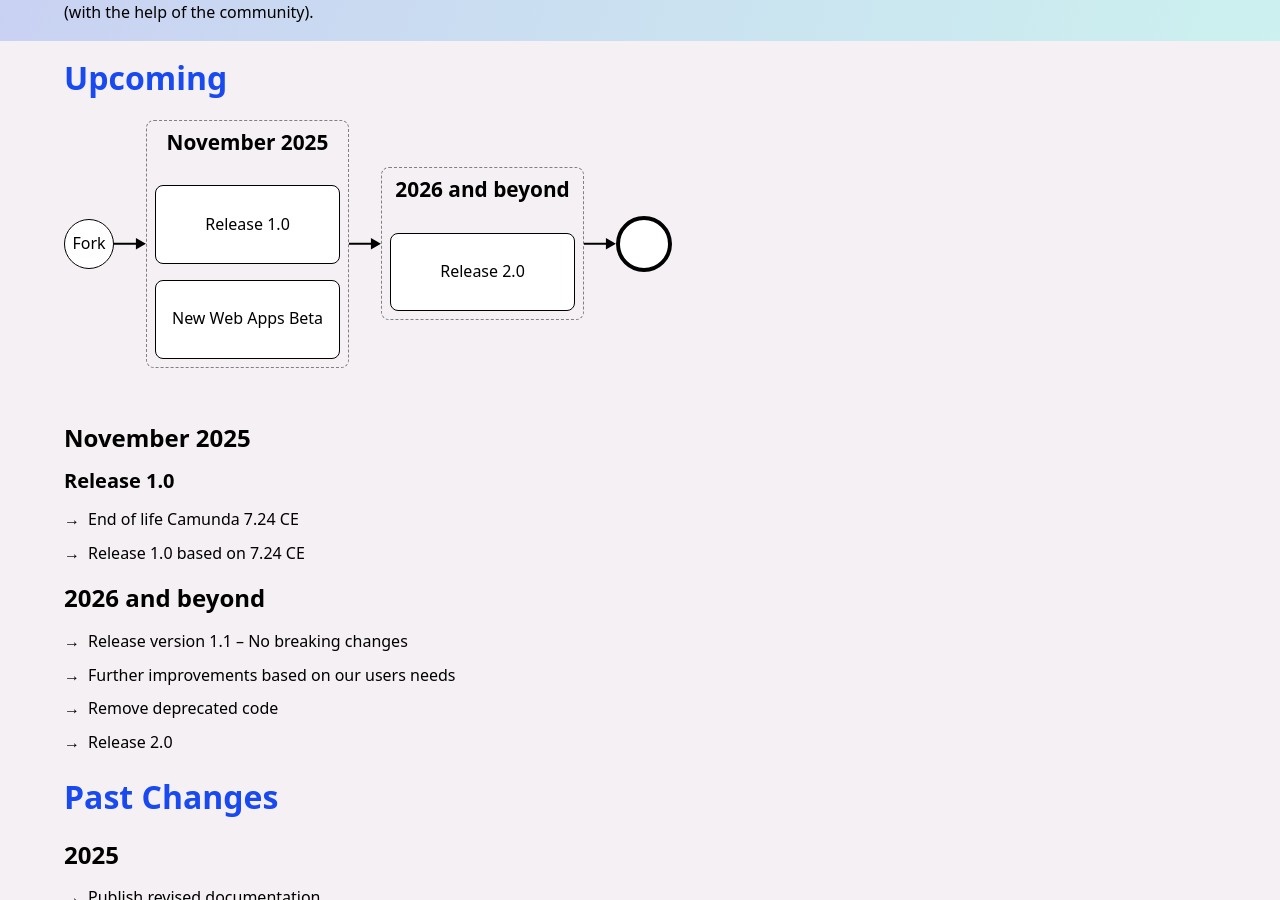
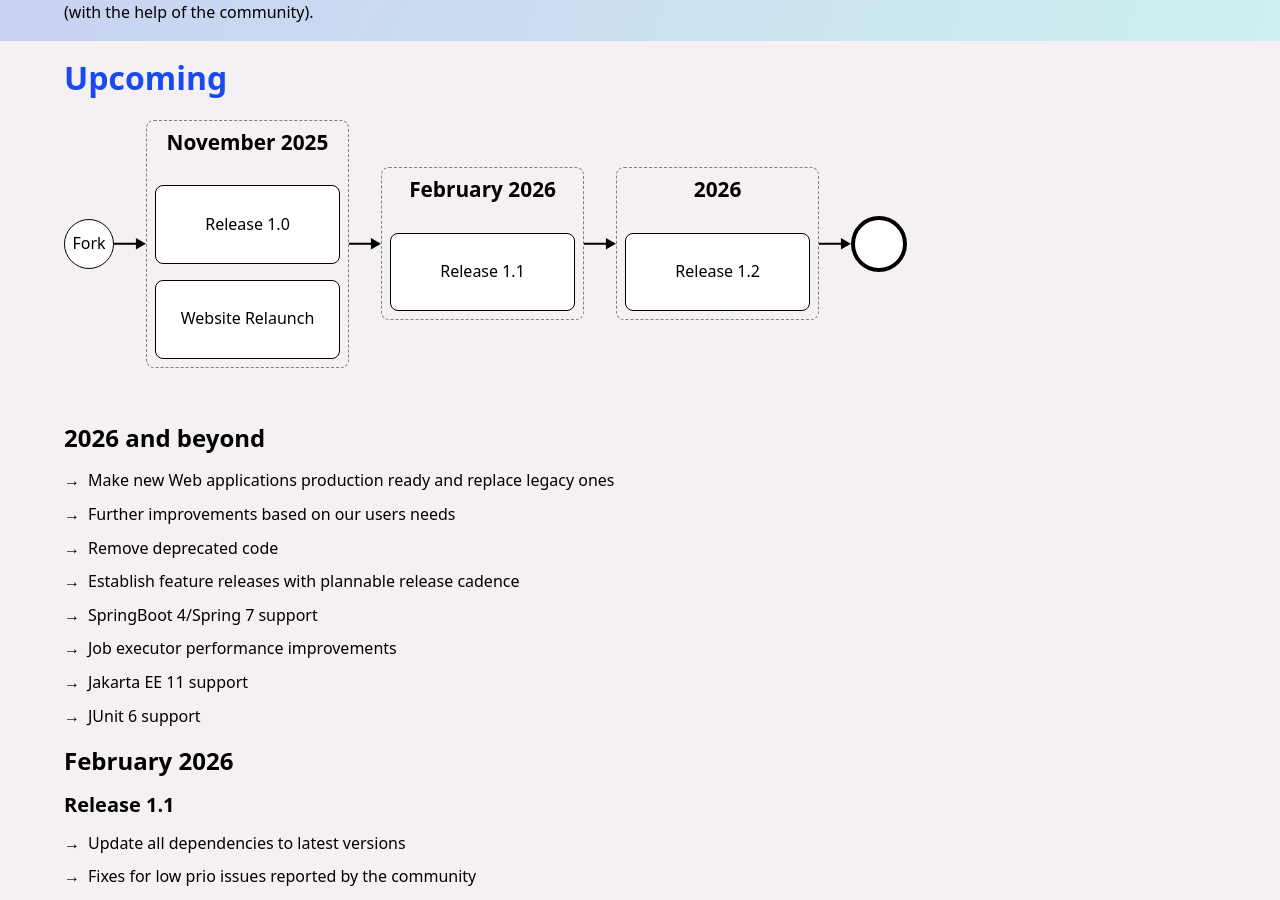
Before and after one commit to operaton/operaton.org, a Jekyll site: the page built from roadmap.md, in a window 1280 px wide and 900 px high, scrolled down 254 px. Built offline with Jekyll 4.4.1, drawn with Linux system fonts in a browser that asks for light colours; some of the changed text lies outside the part shown.

Commit message:
chore: Update Roadmap

```diff
--- a/roadmap.md
+++ b/roadmap.md
@@ -21,18 +21,44 @@
   <div class="group">
     <h3>November 2025</h3>
     <div class="task">Release 1.0</div>
-    <div class="task">New Web Apps Beta</div>
+    <div class="task">Website Relaunch</div>
   </div>
   <div class="arrow"></div>
   <div class="group">
-    <h3>2026 and beyond</h3>
-    <div class="task">Release 2.0</div>
+    <h3>February 2026</h3>
+    <div class="task">Release 1.1</div>
+  </div>
+  <div class="arrow"></div>
+  <div class="group">
+    <h3>2026</h3>
+    <div class="task">Release 1.2</div>
   </div>
   <div class="arrow"></div>
   <div class="end"></div>
 </div>
 
 <br>
+
+### 2026 and beyond
+
+- Make new Web applications production ready and replace legacy ones
+- Further improvements based on our users needs
+- Remove deprecated code
+- Establish feature releases with plannable release cadence
+- SpringBoot 4/Spring 7 support
+- Job executor performance improvements
+- Jakarta EE 11 support
+- JUnit 6 support
+
+### February 2026
+
+#### Release 1.1
+
+- Update all dependencies to latest versions
+- Fixes for low prio issues reported by the community
+- Wildfly 38+ support
+
+## Past Changes
 
 ### November 2025
 
@@ -41,16 +67,15 @@
 - End of life Camunda 7.24 CE
 - Release 1.0 based on 7.24 CE
 
-### 2026 and beyond
+#### Operaton Hub launched
 
-- Release version 1.1 – No breaking changes
-- Further improvements based on our users needs
-- Remove deprecated code
-- Release 2.0
+- New community platform for sharing Operaton solutions
 
-## Past Changes
+### October 2025
 
-### 2025
+- operaton.org website relaunch
+
+### Mid 2025
 
 - Publish revised documentation
 - Drop dependency on legacy technology like Wildfly 26, JavaEE and Spring 5
```
Also changed, not shown: index.html (+8 -3 lines).
